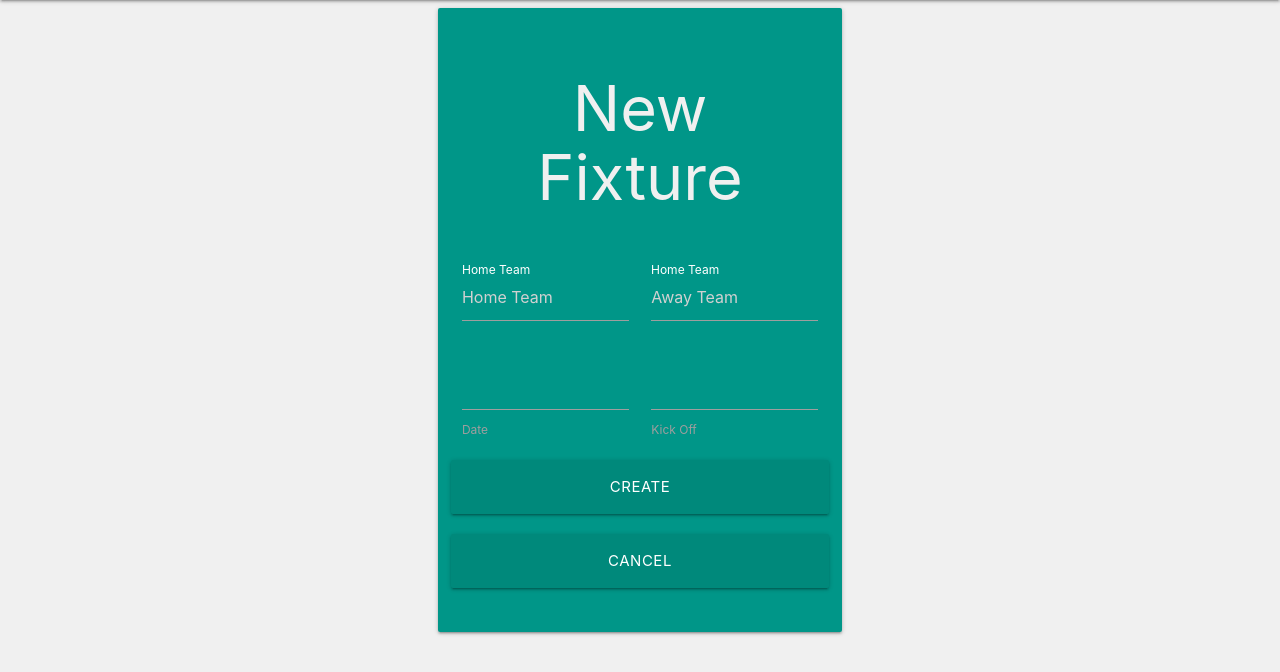
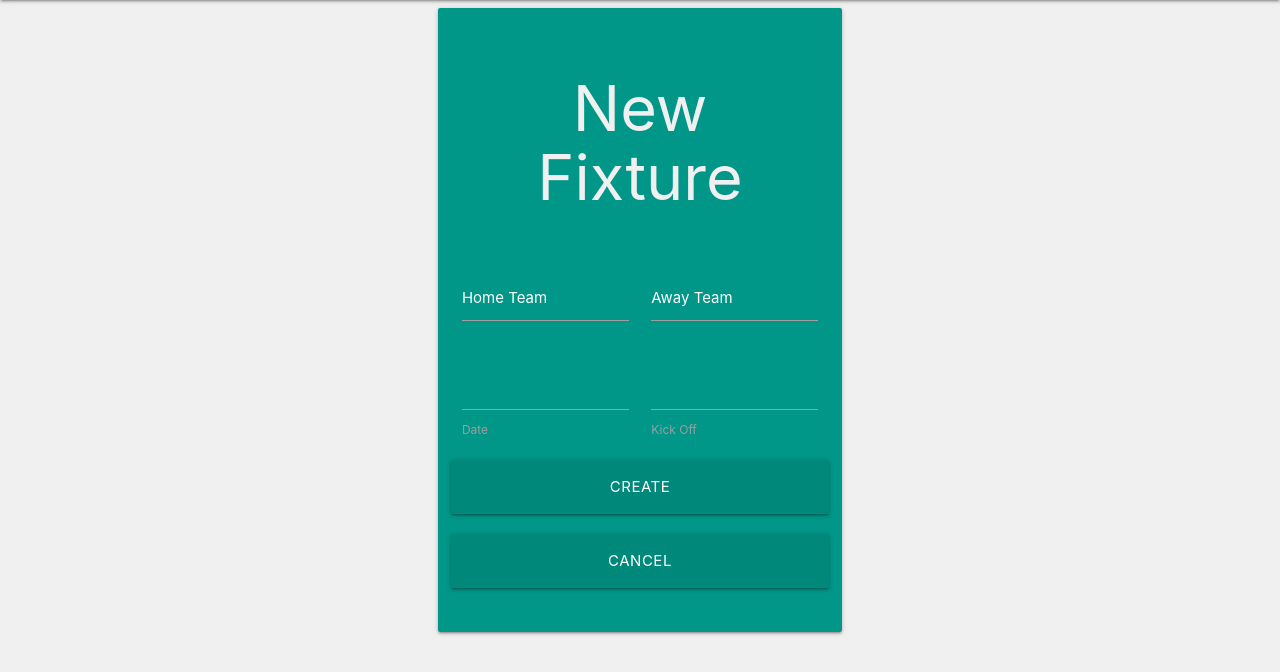
Before and after one commit to TwoBitCliff/Football-Manager-App, a Flask app: page /add_fixture in a window 1280 px wide. Shown: the part 64-736 px from the top of the page. Run offline with Flask 2, Linux system fonts and the light colour scheme; data that the repository does not hold is empty; some libraries are stand-ins or nearby versions.

Commit message:
Removed Placeholders

```diff
--- a/templates/add_fixture.html
+++ b/templates/add_fixture.html
@@ -10,12 +10,12 @@
                 <form class="col m12" method="POST" action="{{ url_for('add_fixture') }}">
                     <div class="row">
                         <div class="input-field col s6">
-                            <input placeholder="Home Team" name="home_team" id="home_team" type="text" class="validate">
+                            <input name="home_team" id="home_team" type="text" class="validate">
                             <label for="home_team">Home Team</label>
                         </div>
                         <div class="input-field col s6">
-                            <input placeholder="Away Team" name="away_team" id="away_team" type="text" class="validate">
-                            <label for="away_team">Home Team</label>
+                            <input name="away_team" id="away_team" type="text" class="validate">
+                            <label for="away_team">Away Team</label>
                         </div>
                     </div>
                     <div class="row">
```
